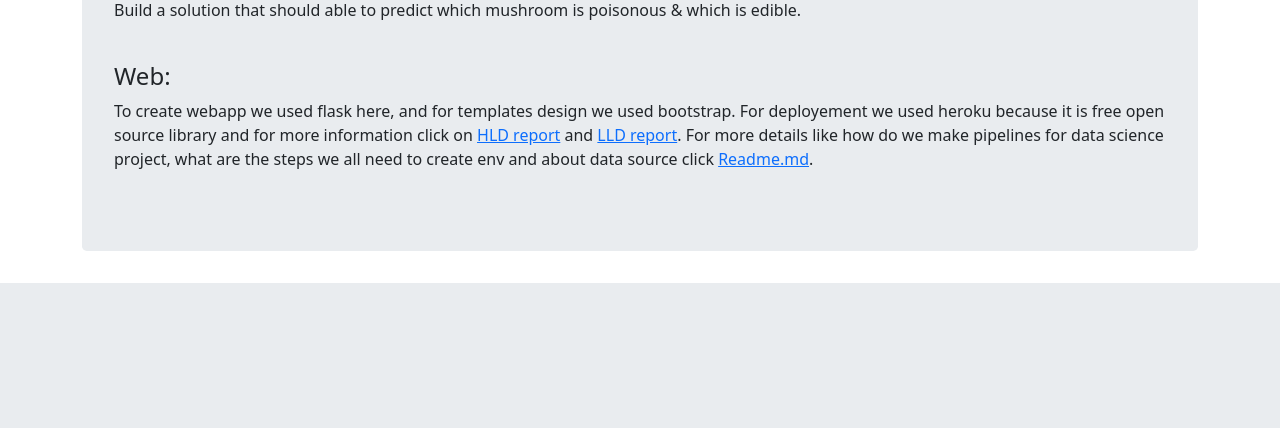
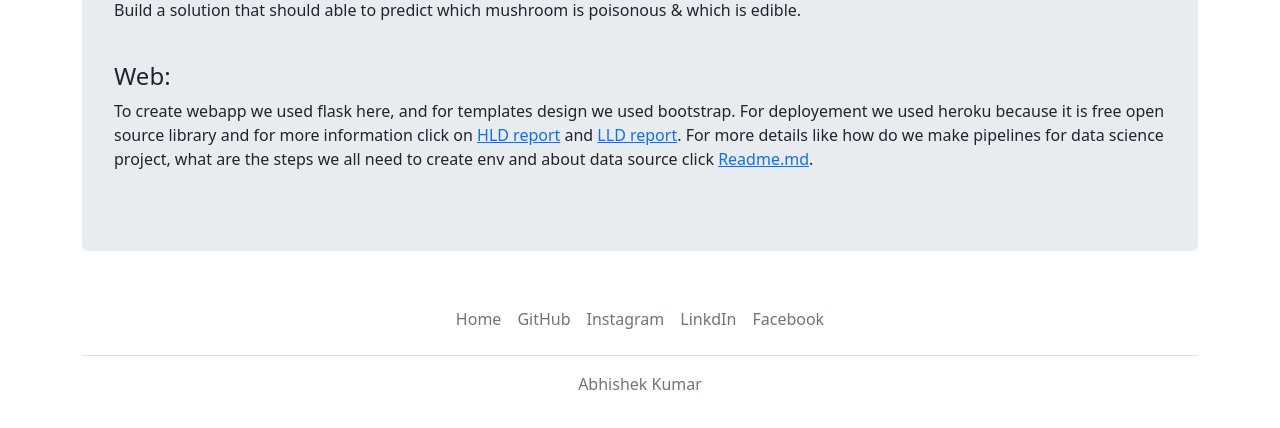
Before and after one commit to Abhi-prasad7042/Mushroom-Classification-end-to-end, a Flask app: page /about in a window 1280 px wide. Shown: the part 693-1121 px from the top of the page. Before the commit the page ends 976 px from the top, so only its background shows below. Run offline with Flask 2, Linux system fonts and the light colour scheme; parts of the project's set-up code (start-up, migrations or seed data) failed here and were passed over.

Commit message:
update template

```diff
--- a/webapp/templates/about.html
+++ b/webapp/templates/about.html
@@ -68,6 +68,19 @@
         </div>
       </main>
 
+      <footer class="footer mt-auto py-3">
+        <div class="container">
+          <ul class="nav justify-content-center border-bottom pb-3 mb-3">
+            <li class="nav-item"><a href="{{url_for('index')}}" class="nav-link px-2 text-muted">Home</a></li>
+            <li class="nav-item"><a href="https://github.com/Abhi-prasad7042" class="nav-link px-2 text-muted">GitHub</a></li>
+            <li class="nav-item"><a href="https://www.instagram.com/abhikumar207/" class="nav-link px-2 text-muted">Instagram</a></li>
+            <li class="nav-item"><a href="https://www.linkedin.com/in/abhi-kumar-a06048165/" class="nav-link px-2 text-muted">LinkdIn</a></li>
+            <li class="nav-item"><a href="https://www.facebook.com/profile.php?id=100011591078852" class="nav-link px-2 text-muted">Facebook</a></li>
+          </ul>
+          <p class="text-center text-muted">Abhishek Kumar</p>
+        </div>
+      </footer>
+
 
 </body>
 
```
Also changed, not shown: webapp/templates/home.html (+12 -0 lines), webapp/templates/predict.html (+13 -0 lines).
